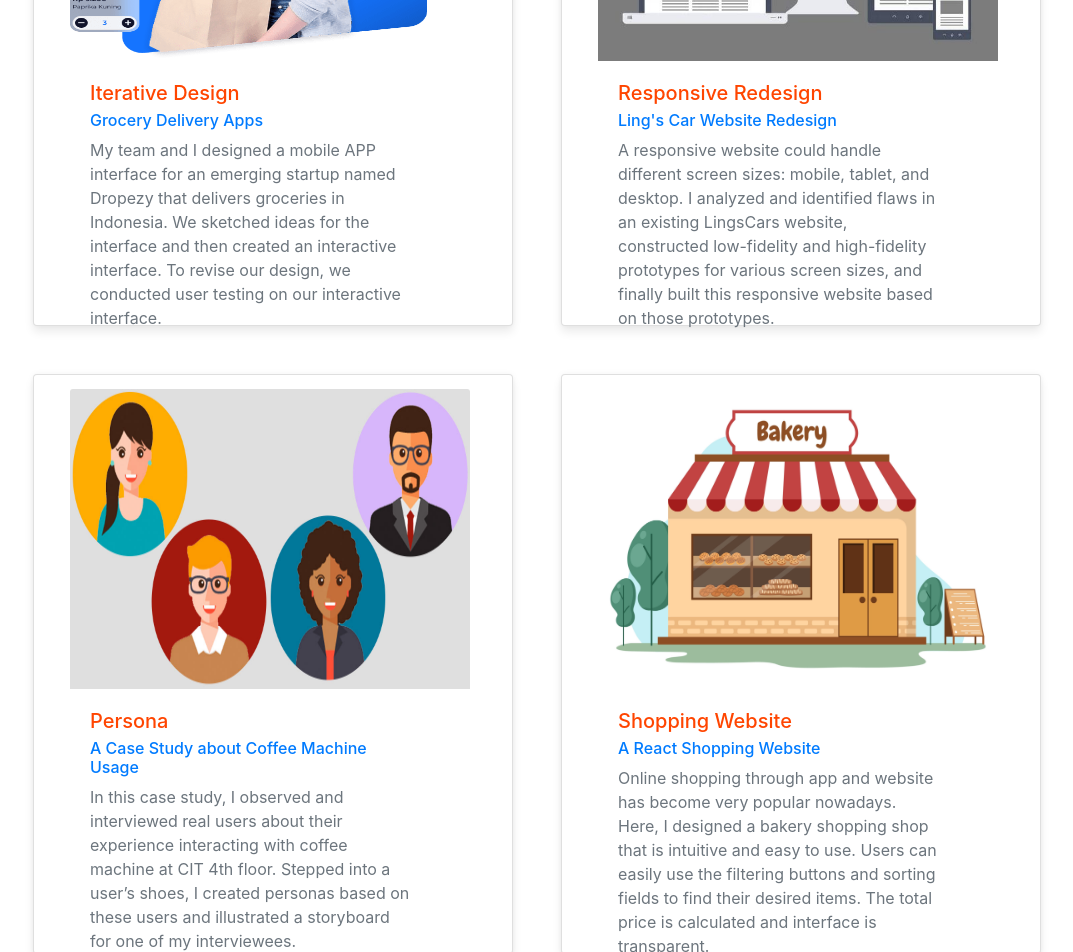
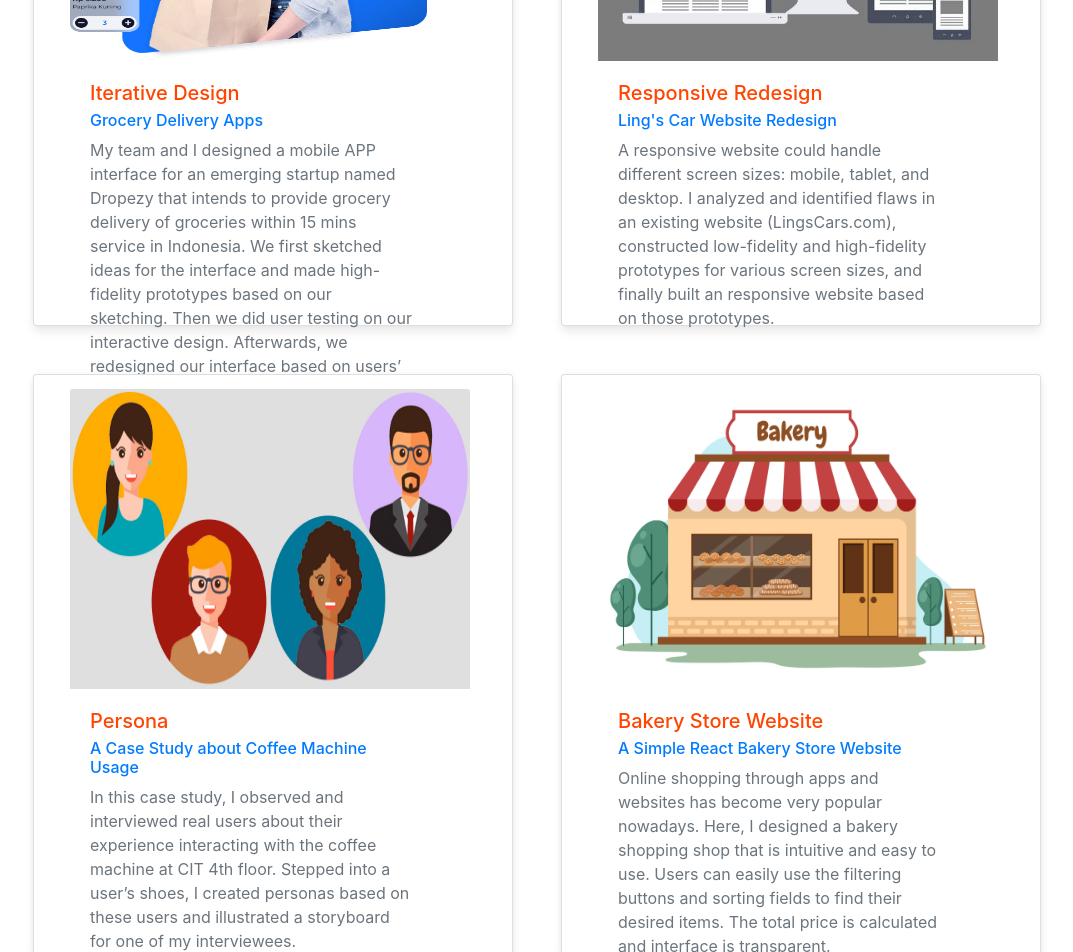
Before and after one commit to happydoggie666/portfolio, a React (Create React App) app: page / in a window 1280 px wide. Shown: the part 1240-2192 px from the top of the page, without its empty margins (91-1164 px from the left). Built offline with nearby package versions, Linux system fonts and the light colour scheme.

Commit message:
Update data.js

```diff
--- a/src/data.js
+++ b/src/data.js
@@ -1,11 +1,10 @@
-import Iterative from "./components/project_page/Iterative";
-
 export const projects = [
     {
       title: "Iterative Design",
       subtitle: "Grocery Delivery Apps",
-      description:
-        "My team and I designed a mobile APP interface for an emerging startup named Dropezy that delivers groceries in Indonesia. We sketched ideas for the interface and then created an interactive interface. To revise our design, we conducted user testing on our interactive interface.",
+      // description:
+      //   "My team and I designed a mobile APP interface for an emerging startup named Dropezy that delivers groceries in Indonesia. We sketched ideas for the interface and then created an interactive interface. To revise our design, we conducted user testing on our interactive interface.",
+      description:"My team and I designed a mobile APP interface for an emerging startup named Dropezy that intends to provide grocery delivery of groceries within 15 mins service in Indonesia. We first sketched ideas for the interface and made high-fidelity prototypes based on our sketching. Then we did user testing on our interactive design. Afterwards, we redesigned our interface based on users’ feedback.",
       image: "image/dropezy.png",
       // link:"<Iterative/>",
       link: "https://happydoggie666.github.io/Iterative-Design/",
@@ -14,7 +13,7 @@ export const projects = [
       title: "Responsive Redesign",
       subtitle: "Ling's Car Website Redesign",
       description:
-        "A responsive website could handle different screen sizes: mobile, tablet, and desktop. I analyzed and identified flaws in an existing LingsCars website, constructed low-fidelity and high-fidelity prototypes for various screen sizes, and finally built this responsive website based on those prototypes.",
+        "A responsive website could handle different screen sizes: mobile, tablet, and desktop. I analyzed and identified flaws in an existing website (LingsCars.com), constructed low-fidelity and high-fidelity prototypes for various screen sizes, and finally built an responsive website based on those prototypes.",
       image: "image/responsive.jpg",
       link: "https://happydoggie666.github.io/Redesign/",
     },
@@ -22,19 +21,18 @@ export const projects = [
       title: "Persona",
       subtitle: "A Case Study about Coffee Machine Usage",
       description:
-        "In this case study, I observed and interviewed real users about their experience interacting with coffee machine at CIT 4th floor. Stepped into a user’s shoes, I created personas based on these users and illustrated a storyboard for one of my interviewees.",
+        "In this case study, I observed and interviewed real users about their experience interacting with the coffee machine at CIT 4th floor. Stepped into a user’s shoes, I created personas based on these users and illustrated a storyboard for one of my interviewees.",
       image: "image/Persona.jpg",
       link: "https://happydoggie666.github.io/Persona-Storyboarding-1300/",
     },
     {
-      title: "Shopping Website",
-      subtitle: "A React Shopping Website",
+      title: "Bakery Store Website",
+      subtitle: "A Simple React Bakery Store Website",
       description:
-        "Online shopping through app and website has become very popular nowadays. Here, I designed a bakery shopping shop that is intuitive and easy to use. Users can easily use the filtering buttons and sorting fields to find their desired items. The total price is calculated and interface is transparent.",
+        "Online shopping through apps and websites has become very popular nowadays. Here, I designed a bakery shopping shop that is intuitive and easy to use. Users can easily use the filtering buttons and sorting fields to find their desired items. The total price is calculated and interface is transparent.",
       image: "image/bakery_dev.webp",
       link: "https://happydoggie666.github.io/bakery_dev/",
+      // link: <Shopping/>
     },
 
   ];
-
-  export const skills = ["UI", "frontend"];
```
